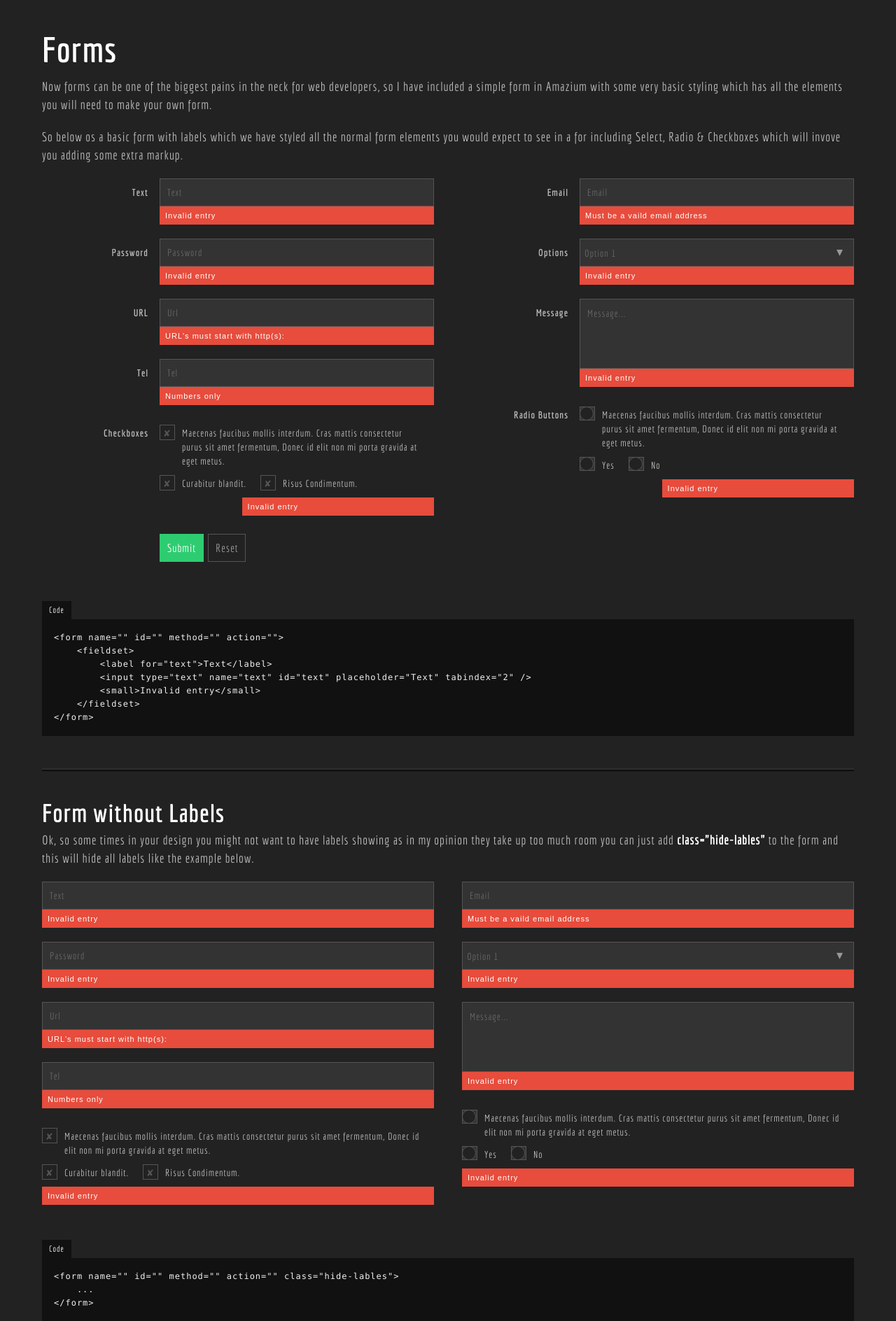
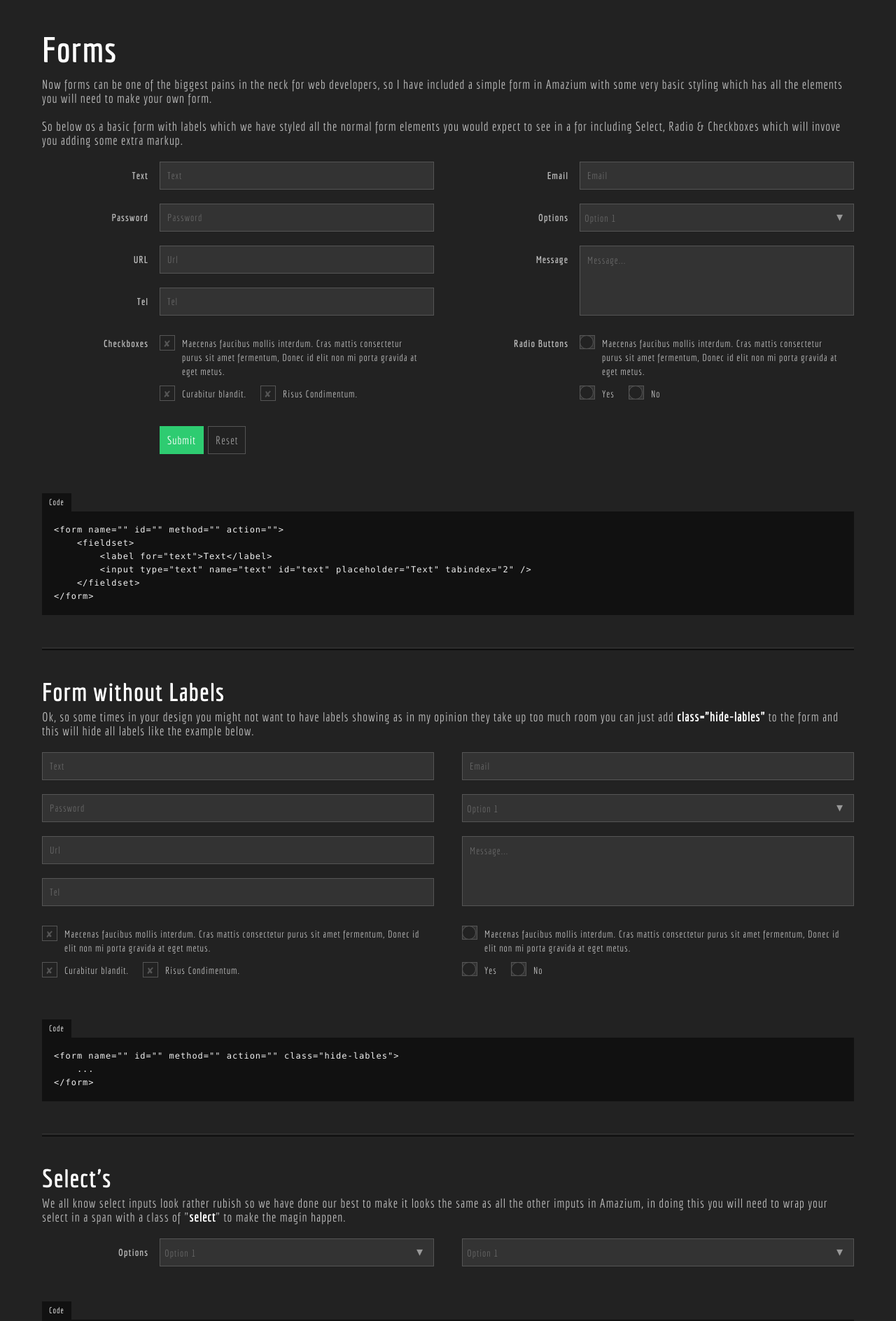
Before and after one commit to MikeBallan/Amazium.co.uk, a PHP site: page /forms.html in a window 1280 px wide. Shown: the part 89-1977 px from the top of the page at 70% size. Run offline with PHP 8.4, Linux system fonts and the light colour scheme.

Commit message:
Updates base, form css

```diff
--- a/css/base.css
+++ b/css/base.css
@@ -21,40 +22,34 @@
 embed, figure, figcaption, footer,
 header, hgroup, menu, nav, output,
 ruby, section, summary, time, mark,
-audio, video                                    { margin: 0; padding: 0; border: 0; font-size:100%; font:inherit; vertical-align:baseline; }
+audio, video                                    { margin: 0; padding: 0; border: 0; font-size:100%; font:inherit; vertical-align:baseline; box-sizing:border-box; -webkit-box-sizing:border-box; -moz-box-sizing:border-box; }
 
 article, aside, details, figcaption,
 figure, footer, header, hgroup, menu,
-nav, section                                    { display:block; }
-
-body                                            { line-height:1; }
-
-ol, ul                                          { list-style:none; }
+nav, section                                    { display:block; box-sizing:border-box; -webkit-box-sizing:border-box; -moz-box-sizing:border-box; }
 
 blockquote, q                                   { quotes:none; }
-
 blockquote:before, blockquote:after,
 q:before, q:after                               { content:''; content:none; }
 
-table                                           { border-collapse:collapse; border-spacing:0; }
+html                                            { overflow-y:scroll; overflow:-moz-scrollbars-vertical; }
+body                                            { margin:0; padding:0; background-color:#FFF; font:15px/20px Sans-Serif; color:#333; -webkit-font-smoothing:antialiased; -webkit-text-size-adjust:none; }
 
-/***** Basic Styles *****/
 
-html                                            { overflow-y:scroll; overflow:-moz-scrollbars-vertical; }
-body                                            { margin:0; padding:0; background-color:#fff; font:15px/20px Sans-Serif; color:#333; -webkit-font-smoothing:antialiased; -webkit-text-size-adjust:none; }
 
-/***** Typography *****/
+/***********************************************
+Typography
+***********************************************/
+h1, h2, h3, h4, h5, h6                          { margin:0 0 10px; padding:0; font-family:Sans-Serif; color:#333; font-weight:normal; }
+h1 a, h2 a, h3 a, h4 a, h5 a, h6 a              { font-weight:inherit; color:inherit; }
+h1                                              { font:38px/40px Sans-Serif; }
+h2                                              { font:32px/34px Sans-Serif; }
+h3                                              { font:24px/26px Sans-Serif; }
+h4                                              { font:17px/19px Sans-Serif; }
+h5                                              { font:14px/16px Sans-Serif; }
+h6                                              { font:11px/13px Sans-Serif; }
 
-h1, h2, h3, h4, h5, h6                          { margin:0; padding:0; font-family:Sans-Serif; font-weight:normal; }
-h1 a, h2 a, h3 a, h4 a, h5 a, h6 a              { font-weight:inherit; color:inherit; }
-h1                                              { margin:0 0 10px 0; padding:0; font-size:38px; line-height:40px; color:#333; }
-h2                                              { margin:0 0 10px 0; padding:0; font-size:32px; line-height:34px; color:#333; }
-h3                                              { margin:0 0 10px 0; padding:0; font-size:24px; line-height:26px; color:#333; }
-h4                                              { margin:0 0 10px 0; padding:0; font-size:17px; line-height:19px; color:#333; }
-h5                                              { margin:0 0 10px 0; padding:0; font-size:14px; line-height:16px; color:#333; }
-h6                                              { margin:0 0 10px 0; padding:0; font-size:11px; line-height:13px; color:#333; }
-
-p                                               { margin:0 0 20px 0; padding:0; line-height:26px; }
+p                                               { margin:0 0 20px 0; padding:0; font:15px/26px Sans-Serif; }
 
 b, strong                                       { font-weight:bold; }
 em                                              { font-style:italic; }
@@ -64,19 +59,20 @@
 sup                                             { top:-5px; }
 sub                                             { bottom:-5px; }
 
-pre code                                        { margin:16px 0 26px 0; padding:16px; font:12px/19px 'Consolas', Courier, monospace; color:#f1f1f1; display:block; background-color:#111; border:1px solid #111; }
+pre code                                        { margin:16px 0 26px 0; padding:16px; font:12px/19px 'Consolas', Courier, monospace; color:#F1F1F1; display:block; background-color:#111; border:1px solid #111; }
 
 abbr[title],
 abbr[data-original-title]                       { border-bottom:1px dotted #999999; cursor:help; }
 address                                         { margin:26px 0; padding:0; display:block; font-style:normal; line-height:20px; }
 
-hr                                              { margin:20px 0; padding:0; border:0; border-top:1px solid #999; height:1px; width:100%; text-align:left; display:block; }
+hr                                              { margin:20px 0; padding:0; border:0; border-top:1px solid #D6D6D6; height:1px; width:100%; text-align:left; display:block; }
 
-div                                             { box-sizing:border-box; -webkit-box-sizing:border-box; -moz-box-sizing:border-box; }
 
-/***** Lists *****/
 
-ul, ol                                          { margin:26px 0 36px 0; display:block; }
+/***********************************************
+Lists
+***********************************************/
+ul, ol                                          { margin:26px 0 36px 0; display:block; list-style:none; }
 ul                                              { list-style:none outside; }
 ul li                                           { margin:0 0 15px 0; padding:0 0 0 18px; line-height:18px; background:transparent url('../img/bullet.png') no-repeat 0 3px; }
 
--- a/css/layout.css
+++ b/css/layout.css
@@ -47,6 +47,7 @@
 h2                                              { margin:50px 0 16px; font:36px/20px 'economicabold', Sans-Serif; color:#FFF; }
 h3                                              { margin:30px 0; font:25px/30px 'economicabold', Sans-Serif; }
 h4                                              { margin:20px 0 10px; font:20px/30px 'economicabold', Sans-Serif; color:#FFF; }
+p                                               { font:18px/20px 'economicaregular', Sans-Serif; }
 a                                               { color:#269FC3; }
 
 hr                                              { margin:20px 0; padding:0; border:0; border-top:1px solid #333; border-bottom:1px solid #000; height:2px; width:100%; text-align:left; display:block; }
--- a/forms.html
+++ b/forms.html
@@ -71,22 +71,18 @@
                     <fieldset>
                         <label for="text">Text</label>
                         <input type="text" name="text" id="text" placeholder="Text" tabindex="1" />
-                        <small>Invalid entry</small>
                     </fieldset>
                     <fieldset>
                         <label for="password">Password</label>
                         <input type="password" name="password" id="password" placeholder="Password" tabindex="2" />
-                        <small>Invalid entry</small>
                     </fieldset>
                     <fieldset>
                         <label for="url">URL</label>
                         <input type="url" name="url" id="url" placeholder="Url" tabindex="3" />
-                        <small>URL's must start with http(s):</small>
                     </fieldset>
                     <fieldset>
                         <label for="tel">Tel</label>
                         <input type="tel" name="tel" id="tel" placeholder="Tel" tabindex="4" pattern="[0-9\-.\(\)\+\s]+" />
-                        <small>Numbers only</small>
                     </fieldset>
                     <fieldset>
                         <label for="radio">Checkboxes</label>
@@ -103,7 +99,6 @@
                                 <input type="checkbox" tabindex="7" name="c3" id="c3">
                                 <label for="c3">Risus Condimentum.</label>
                             </span>
-                            <small>Invalid entry</small>
                         </div>
                     </fieldset>
                     <fieldset>
@@ -115,7 +110,6 @@
                     <fieldset>
                         <label for="email">Email</label>
                         <input type="email" name="email" id="email" placeholder="Email" tabindex="8" />
-                        <small>Must be a vaild email address</small>
                     </fieldset>
                     <fieldset>
                         <label for="options">Options</label>
@@ -126,12 +120,10 @@
                                 <option>Option 3</option>
                             </select>
                         </span>
-                        <small>Invalid entry</small>
                     </fieldset>
                     <fieldset>
                         <label for="message">Message</label>
                         <textarea name="message" id="message" placeholder="Message..." tabindex="10"></textarea>
-                        <small>Invalid entry</small>
                     </fieldset>
                     <fieldset>
                         <label for="radio">Radio Buttons</label>
@@ -148,7 +140,6 @@
                                 <input type="radio" tabindex="13" name="r1" id="r3">
                                 <label for="r3">No</label>
                             </span>
-                            <small>Invalid entry</small>
                         </div>
                     </fieldset>
                 </article>
@@ -160,7 +151,6 @@
     &lt;fieldset&gt;
         &lt;label for="text"&gt;Text&lt;/label&gt;
         &lt;input type="text" name="text" id="text" placeholder="Text" tabindex="2" /&gt;
-        &lt;small&gt;Invalid entry&lt;/small&gt;
     &lt;/fieldset&gt;
 &lt;/form&gt;</code></pre>
         <hr />
@@ -172,22 +162,18 @@
                     <fieldset>
                         <label for="text">Text</label>
                         <input type="text" name="text" id="text" placeholder="Text" tabindex="14" />
-                        <small>Invalid entry</small>
                     </fieldset>
                     <fieldset>
                         <label for="password">Password</label>
                         <input type="password" name="password" id="password" placeholder="Password" tabindex="15" />
-                        <small>Invalid entry</small>
                     </fieldset>
                     <fieldset>
                         <label for="url">URL</label>
                         <input type="url" name="url" id="url" placeholder="Url" tabindex="16" />
-                        <small>URL's must start with http(s):</small>
                     </fieldset>
                     <fieldset>
                         <label for="tel">Tel</label>
                         <input type="tel" name="tel" id="tel" placeholder="Tel" tabindex="17" pattern="[0-9\-.\(\)\+\s]+" />
-                        <small>Numbers only</small>
                     </fieldset>
                     <fieldset>
                         <label for="radio">Checkboxes</label>
@@ -204,7 +190,6 @@
                                 <input type="checkbox" tabindex="20" name="c6" id="c6">
                                 <label for="c6">Risus Condimentum.</label>
                             </span>
-                            <small>Invalid entry</small>
                         </div>
                     </fieldset>
                 </article>
@@ -212,7 +197,6 @@
                     <fieldset>
                         <label for="email">Email</label>
                         <input type="email" name="email" id="email" placeholder="Email" tabindex="21" />
-                        <small>Must be a vaild email address</small>
                     </fieldset>
                     <fieldset>
                         <label for="options">Options</label>
@@ -223,12 +207,10 @@
                                 <option>Option 3</option>
                             </select>
                         </span>
-                        <small>Invalid entry</small>
                     </fieldset>
                     <fieldset>
                         <label for="message">Message</label>
                         <textarea name="message" id="message" placeholder="Message..." tabindex="23"></textarea>
-                        <small>Invalid entry</small>
                     </fieldset>
                     <fieldset>
                         <label for="radio">Radio Buttons</label>
@@ -245,7 +227,6 @@
                                 <input type="radio" tabindex="26" name="r2" id="r6">
                                 <label for="r6">No</label>
                             </span>
-                            <small>Invalid entry</small>
                         </div>
                     </fieldset>
                 </article>
@@ -270,7 +251,6 @@
                                 <option>Option 3</option>
                             </select>
                         </span>
-                        <small>Invalid entry</small>
                     </fieldset>
                 </form>
             </article>
@@ -285,7 +265,6 @@
                                 <option>Option 3</option>
                             </select>
                         </span>
-                        <small>Invalid entry</small>
                     </fieldset>
                 </form>
             </article>
@@ -300,7 +279,6 @@
             &lt;option&gt;Option 3&lt;/option&gt;
         &lt;/select&gt;
     &lt;/span&gt;
-    &lt;small&gt;Invalid entry&lt;/small&gt;
 &lt;/fieldset&gt;</code></pre>
         <hr />
         <h2>Radio button's</h2>
@@ -323,7 +301,6 @@
                                 <input type="radio" tabindex="31" name="r3" id="r12">
                                 <label for="r12">No</label>
                             </span>
-                            <small>Invalid entry</small>
                         </div>
                     </fieldset>
                 </form>
@@ -345,7 +322,6 @@
                                 <input type="radio" tabindex="34" name="r4" id="r15">
                                 <label for="r15">No</label>
                             </span>
-                            <small>Invalid entry</small>
                         </div>
                     </fieldset>
                 </form>
@@ -367,7 +343,6 @@
             &lt;input type="radio" tabindex="1" name="r1" id="r3"&gt;
             &lt;label for="r3"&gt;&lt;span&gt;&lt;/span&gt;No&lt;/label&gt;
         &lt;/span&gt;
-        &lt;small&gt;Invalid entry&lt;/small&gt;
     &lt;/div&gt;
 &lt;/fieldset&gt;</code></pre>
         <hr />
@@ -391,7 +366,6 @@
                                 <input type="checkbox" tabindex="37" name="c9" id="c9">
                                 <label for="c9">Risus Condimentum.</label>
                             </span>
-                            <small>Invalid entry</small>
                         </div>
                     </fieldset>
                 </form>
@@ -413,7 +387,6 @@
                                 <input type="checkbox" tabindex="40" name="c12" id="c12">
                                 <label for="c12">Risus Condimentum.</label>
                             </span>
-                            <small>Invalid entry</small>
                         </div>
                     </fieldset>
                 </form>
@@ -435,7 +408,43 @@
             &lt;input type="checkbox" tabindex="1" name="c3" id="c3"&gt;
             &lt;label for="c3"&gt;&lt;span&gt;&lt;/span&gt;Risus Condimentum.&lt;/label&gt;
         &lt;/span&gt;
-        &lt;small&gt;Invalid entry&lt;/small&gt;
+    &lt;/div&gt;
+&lt;/fieldset&gt;</code></pre>
+        <hr />
+        <h2>Errors</h2>
+        <p>For form errors we have styled up a small which you can put in you error message and call from you form when sumbitting it. All you need to do is add it after your input like the example below.</p>
+        <section class="row">
+            <form name="" method="" action="">
+                <article class="grid_6">
+                    <fieldset>
+                        <label for="text">Text - Invalid entry</label>
+                        <input type="text" name="text" id="text" placeholder="Text - Invalid entry" tabindex="41" />
+                        <small>Invalid entry</small>
+                    </fieldset>
+                </article>
+                <article class="grid_6">
+                    <fieldset>
+                        <label for="checkbox">Checkboxes - Invalid entry</label>
+                        <div class="checkbox">
+                            <span>
+                                <input type="checkbox" tabindex="35" name="c7" id="c7">
+                                <label for="c7">Maecenas faucibus mollis interdum. Cras mattis consectetur purus sit amet fermentum, Donec id elit non mi porta gravida at eget metus.</label>
+                                <small>Invalid entry</small>
+                            </span>
+                        </div>
+                    </fieldset>
+                </article>
+            </form>
+        </section>
+        <div class="example-title">Code</div>
+        <pre><code>&lt;fieldset&gt;
+    &lt;label for="checkbox"&gt;Checkboxes&lt;/label&gt;
+    &lt;div class="checkbox"&gt;
+        &lt;span&gt;
+            &lt;input type="checkbox" tabindex="1" name="c1" id="c1"&gt;
+            &lt;label for="c1"&gt;&lt;span&gt;&lt;/span&gt;Maecenas faucibus mollis interdum...&lt;/label&gt;
+            &lt;small&gt;Invalid entry&lt;/small&gt;
+        &lt;/span&gt;
     &lt;/div&gt;
 &lt;/fieldset&gt;</code></pre>
         <hr />
@@ -447,29 +456,24 @@
                     <fieldset>
                         <label for="text">Text</label>
                         <input type="text" name="text" id="text" placeholder="Text" tabindex="41" />
-                        <small>Invalid entry</small>
                     </fieldset>
                     <fieldset>
                         <label for="password">Password</label>
                         <input type="password" name="password" id="password" placeholder="Password" tabindex="42" />
-                        <small>Invalid entry</small>
                     </fieldset>
                     <fieldset>
                         <label for="url">URL</label>
                         <input type="url" name="url" id="url" placeholder="Url" tabindex="43" />
-                        <small>URL's must start with http(s):</small>
                     </fieldset>
                     <fieldset>
                         <label for="tel">Tel</label>
                         <input type="tel" name="tel" id="tel" placeholder="Tel" tabindex="44" pattern="[0-9\-.\(\)\+\s]+" />
-                        <small>Numbers only</small>
                     </fieldset>
                 </article>
                 <article class="grid_6">
                     <fieldset>
                         <label for="email">Email</label>
                         <input type="email" name="email" id="email" placeholder="Email" tabindex="45" />
-                        <small>Must be a vaild email address</small>
                     </fieldset>
                     <fieldset>
                         <label for="options">Options</label>
@@ -480,12 +484,10 @@
                                 <option>Option 3</option>
                             </select>
                         </span>
-                        <small>Invalid entry</small>
                     </fieldset>
                     <fieldset>
                         <label for="message">Message</label>
                         <textarea name="message" id="message" placeholder="Message..." tabindex="47"></textarea>
-                        <small>Invalid entry</small>
                     </fieldset>
                 </article>
             </form>
@@ -495,7 +497,6 @@
     &lt;fieldset&gt;
         &lt;label for="text"&gt;Text&lt;/label&gt;
         &lt;input type="text" name="text" id="text" placeholder="Text" tabindex="2" /&gt;
-        &lt;small&gt;Invalid entry&lt;/small&gt;
     &lt;/fieldset&gt;
 &lt;/form&gt;</code></pre>
         <hr />
@@ -513,8 +514,6 @@
 
 <!-- Scripts -->
 <script type="text/javascript" src="js/jquery-1.8.0.min.js"></script>
-<script type="text/javascript" src="js/jquery.easing.1.3.js"></script>
-<script type="text/javascript" src="js/jquery.ui.totop.js"></script>
 <script type="text/javascript" src="js/amazium.js"></script>
 
 </body>
--- a/index.html
+++ b/index.html
@@ -26,7 +26,7 @@
     <link rel="stylesheet" href="css/layout.css">
 
 	<!-- Favicons -->
-	<link rel="shortcut icon" href="images/favicon.ico">
+	<link rel="shortcut icon" href="img/favicon.ico">
 	<link rel="apple-touch-icon-precomposed" href="img/apple-touch-icon.png">
 
     <!-- Analytics -->
@@ -135,8 +135,6 @@
 
 <!-- Scripts -->
 <script type="text/javascript" src="js/jquery-1.8.0.min.js"></script>
-<script type="text/javascript" src="js/jquery.easing.1.3.js"></script>
-<script type="text/javascript" src="js/jquery.ui.totop.js"></script>
 <script type="text/javascript" src="js/amazium.js"></script>
 
 </body>
--- a/js/amazium.js
+++ b/js/amazium.js
@@ -1,12 +1,9 @@
 $(document).ready(function(){
-
 
     $(window).resize(function(){
         $('.bokeh').css('height', $(window).height()+'px');
     });
     $(window).resize();
-    $().UItoTop({ easingType: 'easeOutQuart' });
-
 
     /* Updated November 2012 by Kris Rybak */
     $('.mobile-nav').click(function(){
--- a/setup.html
+++ b/setup.html
@@ -194,8 +194,6 @@
 
 <!-- Scripts -->
 <script type="text/javascript" src="js/jquery-1.8.0.min.js"></script>
-<script type="text/javascript" src="js/jquery.easing.1.3.js"></script>
-<script type="text/javascript" src="js/jquery.ui.totop.js"></script>
 <script type="text/javascript" src="js/amazium.js"></script>
 
 </body>
--- a/typography.html
+++ b/typography.html
@@ -309,8 +309,6 @@
 
 <!-- Scripts -->
 <script type="text/javascript" src="js/jquery-1.8.0.min.js"></script>
-<script type="text/javascript" src="js/jquery.easing.1.3.js"></script>
-<script type="text/javascript" src="js/jquery.ui.totop.js"></script>
 <script type="text/javascript" src="js/amazium.js"></script>
 
 </body>
```
Also changed, not shown: other parts of css/base.css (+51 -29 lines).
